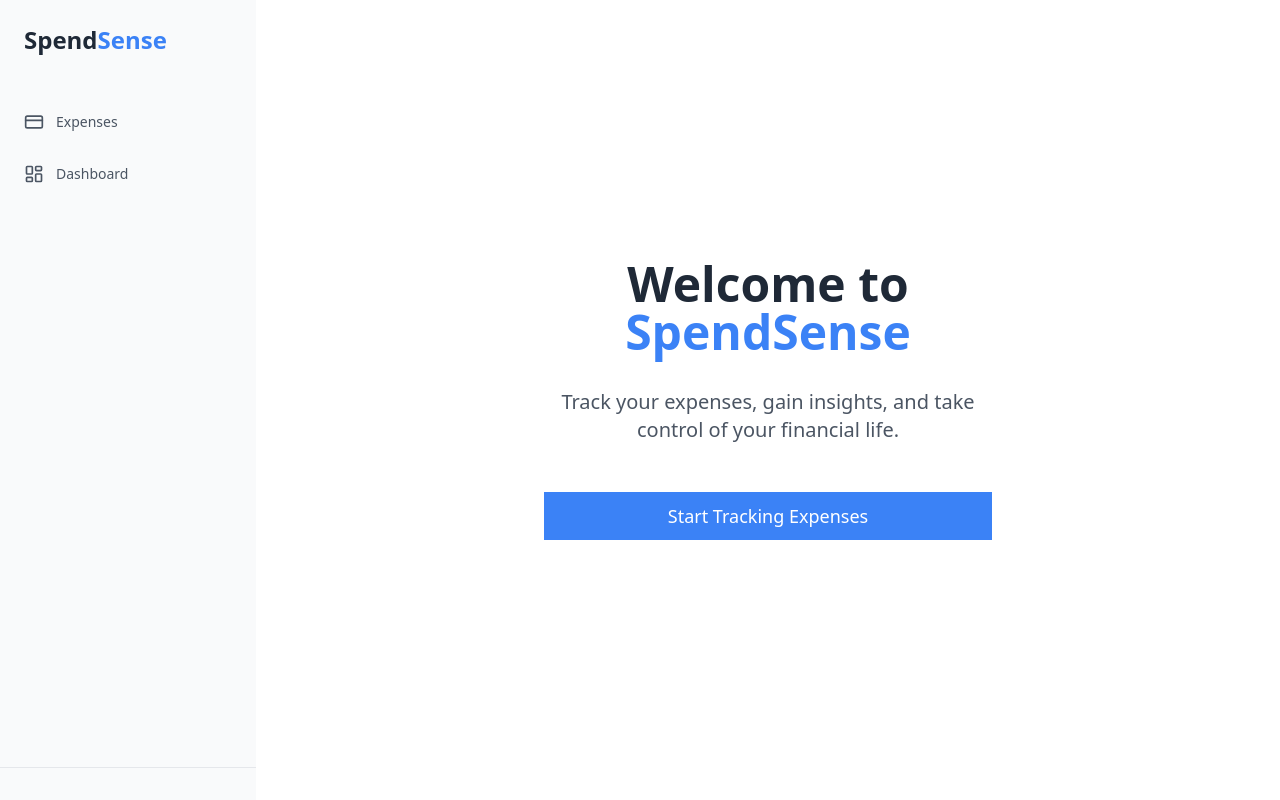
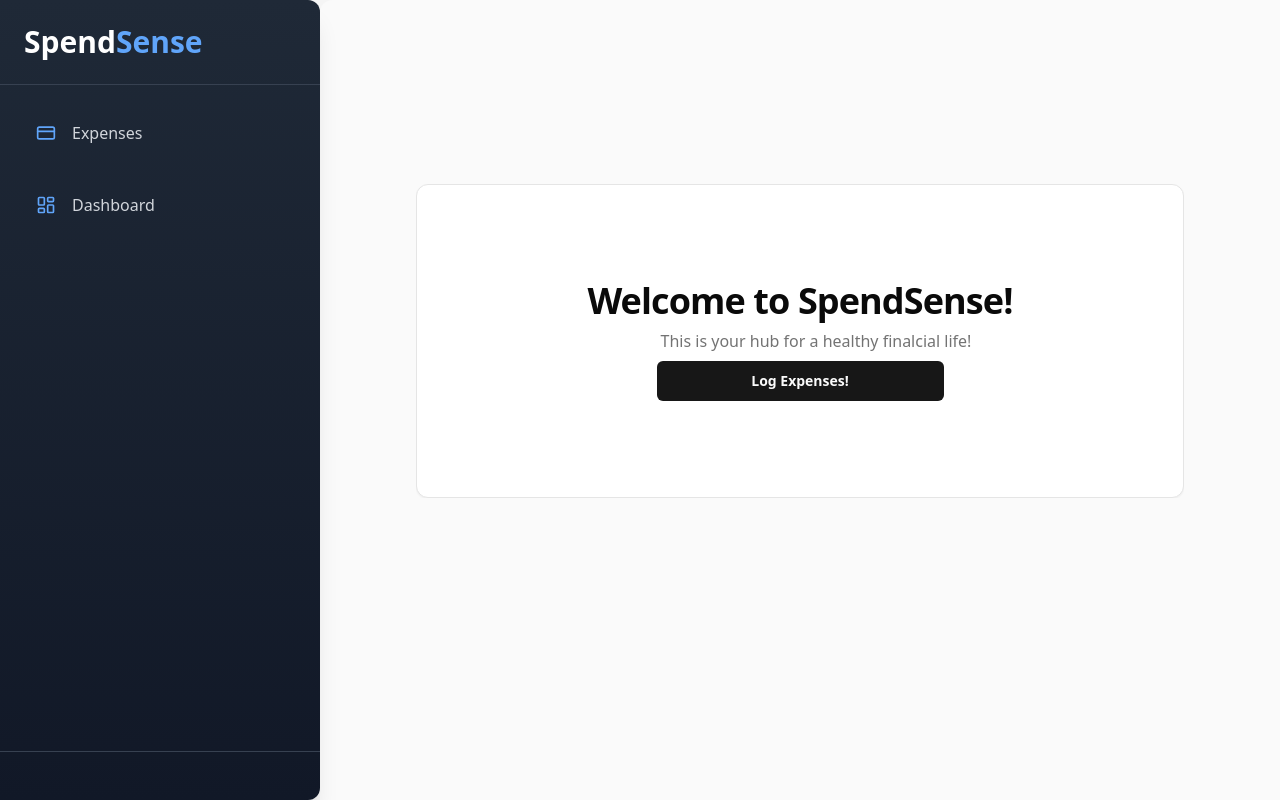
Before and after one commit to Rithvik8001/EveryDollar, a Next.js app: page /SpendSense in a window 1280 px wide. Built offline with nearby package versions, Linux system fonts and the light colour scheme; no server answers; a web font is replaced by a local one.

Commit message:
spendsense page redesign

```diff
--- a/app/SpendSense/layout.tsx
+++ b/app/SpendSense/layout.tsx
@@ -7,6 +7,7 @@ import { CreditCard, LayoutDashboard, LogOut, Menu, X } from "lucide-react";
 import { Button } from "@/components/ui/button";
 import { cn } from "@/lib/utils";
 import { SignOutButton } from "@clerk/nextjs";
+import { BadgeDollarSign } from "lucide-react";
 
 export default function SpendSenseLayout({
   children,
@@ -20,24 +21,24 @@ export default function SpendSenseLayout({
   const toggleSidebar = () => setIsSidebarOpen(!isSidebarOpen);
 
   return (
-    <div className="flex h-screen bg-white text-gray-800">
+    <div className="flex h-screen bg-neutral-100 text-gray-900">
       {/* Sidebar */}
       <aside
         className={cn(
-          "fixed inset-y-0 left-0 z-50 w-64 bg-gray-50 transform transition-transform duration-300 ease-in-out md:relative md:translate-x-0",
+          "fixed inset-y-0 left-0 z-40 w-80 bg-gradient-to-b from-gray-800 to-gray-900 text-white shadow-xl rounded-r-xl transform transition-transform duration-300 ease-in-out md:relative md:translate-x-0",
           isSidebarOpen ? "translate-x-0" : "-translate-x-full"
         )}
       >
         <div className="flex flex-col h-full">
-          <div className="p-6">
+          <div className="p-6 border-b border-gray-700">
             <Link href="/SpendSense">
-              <h1 className="text-2xl font-bold text-gray-800">
-                Spend<span className="text-blue-500">Sense</span>
+              <h1 className="text-3xl font-bold">
+                Spend<span className="text-blue-400">Sense</span>
               </h1>
             </Link>
           </div>
-          <nav className="flex-grow px-4 py-6">
-            <ul className="space-y-4">
+          <nav className="flex-grow px-6 py-6">
+            <ul className="space-y-6">
               <NavItem
                 href="/SpendSense/expenses"
                 icon={CreditCard}
@@ -52,34 +53,32 @@ export default function SpendSenseLayout({
               />
             </ul>
           </nav>
-          <div className="p-4 border-t border-gray-200">
+          <div className="p-6 border-t border-gray-700">
             {user && (
-              <div className="flex items-center space-x-3">
+              <div className="flex items-center space-x-4">
                 <img
                   src={user.imageUrl}
                   alt={user.fullName || "User"}
-                  className="w-10 h-10 rounded-full"
+                  className="w-12 h-12 rounded-full border-2 border-blue-500 shadow-md"
                 />
                 <div className="flex-grow">
-                  <p className="text-sm font-medium truncate">
+                  <p className="text-sm font-semibold truncate">
                     {user.fullName}
                   </p>
-                  <p className="text-xs text-gray-500 truncate">
+                  <p className="text-xs text-gray-400 truncate">
                     {user.primaryEmailAddress?.emailAddress}
                   </p>
                 </div>
-                <Button
-                  variant="ghost"
-                  size="icon"
-                  className="text-gray-500 hover:text-gray-700 hover:bg-gray-100"
-                >
-                  <SignOutButton redirectUrl="/">
-                    <LogOut
-                      className="w- h-5"
-                      onClick={() => signOut({ redirectUrl: "/" })}
-                    />
-                  </SignOutButton>
-                </Button>
+                <SignOutButton redirectUrl="/">
+                  <Button
+                    variant="ghost"
+                    size="icon"
+                    className="text-gray-400 hover:text-white"
+                    onClick={() => signOut({ redirectUrl: "/" })}
+                  >
+                    <LogOut className="w-5 h-5" />
+                  </Button>
+                </SignOutButton>
               </div>
             )}
           </div>
@@ -89,24 +88,24 @@ export default function SpendSenseLayout({
       {/* Main content */}
       <div className="flex-1 flex flex-col overflow-hidden">
         {/* Mobile header */}
-        <header className="md:hidden flex justify-between items-center p-4 bg-white border-b border-gray-200">
+        <header className="md:hidden flex justify-between items-center p-4 bg-white shadow-md">
           <Link href="/SpendSense">
-            <h1 className="text-xl font-bold text-gray-800">
-              Spend<span className="text-blue-500">Sense</span>
+            <h1 className="text-2xl font-bold text-gray-800">
+              Spend<span className="text-blue-600">Sense</span>
             </h1>
           </Link>
           <Button
             variant="ghost"
             size="icon"
             onClick={toggleSidebar}
-            className="text-gray-500 hover:text-gray-700 hover:bg-gray-100"
+            className="text-gray-500 hover:text-gray-700"
           >
             {isSidebarOpen ? <X /> : <Menu />}
           </Button>
         </header>
 
         {/* Main content area */}
-        <main className="flex-1 overflow-auto bg-white p-4 md:p-8">
+        <main className="flex-1 overflow-auto bg-neutral-50 p-10 rounded-tl-xl">
           {children}
         </main>
       </div>
@@ -129,11 +128,11 @@ function NavItem({
     <li>
       <Link
         href={href}
-        className="flex items-center space-x-3 text-gray-600 hover:text-gray-800 hover:bg-gray-100 transition-colors p-2 rounded-lg group"
+        className="flex items-center space-x-4 text-gray-300 hover:text-white hover:bg-gray-700 p-3 rounded-lg transition"
         onClick={onClick}
       >
-        <Icon className="w-5 h-5" />
-        <span className="text-sm font-medium">{label}</span>
+        <Icon className="w-5 h-5 text-blue-400 group-hover:text-blue-600" />
+        <span className="text-base font-medium">{label}</span>
       </Link>
     </li>
   );
--- a/app/SpendSense/page.tsx
+++ b/app/SpendSense/page.tsx
@@ -1,23 +1,25 @@
 import { Button } from "@/components/ui/button";
+import { Card, CardDescription, CardTitle } from "@/components/ui/card";
 import Link from "next/link";
 
 export default function SpendSensePage() {
   return (
-    <div className="min-h-full w-full flex flex-col justify-center items-center px-4 sm:px-6 lg:px-8">
-      <div className="max-w-md w-full space-y-8 text-center">
-        <h1 className="text-4xl sm:text-5xl font-bold text-gray-800 leading-tight">
-          Welcome to <span className="text-blue-500">SpendSense</span>
-        </h1>
-        <p className="text-xl text-gray-600">
-          Track your expenses, gain insights, and take control of your financial
-          life.
-        </p>
-        <div className="pt-4">
-          <Link href="/SpendSense/expenses" className="block w-full">
-            <Button className="w-full text-lg py-6 bg-blue-500 text-white hover:bg-blue-600 transition-all duration-300 ease-in-out">
-              Start Tracking Expenses
-            </Button>
-          </Link>
+    <div className="min-h-screen flex flex-col">
+      <div className="sm:max-w-3xl max-w-lg w-full mx-auto">
+        <div className="sm:mt-36 mt-32 overflow-hidden">
+          <Card className="p-24 rounded-xl flex flex-col space-y-2">
+            <CardTitle className="text-4xl font-bold text-center">
+              Welcome to SpendSense!
+            </CardTitle>
+            <CardDescription className="pl-8 text-md text-neutral-500 text-center">
+              This is your hub for a healthy finalcial life!
+            </CardDescription>
+            <Link className="w-full flex" href={"/SpendSense/expenses"}>
+              <Button className="w-1/2 mx-auto font-bold" variant={"default"}>
+                Log Expenses!
+              </Button>
+            </Link>
+          </Card>
         </div>
       </div>
     </div>
--- a/app/globals.css
+++ b/app/globals.css
@@ -32,3 +32,68 @@ body {
     transform: translateY(0px);
   }
 }
+
+@layer base {
+  :root {
+    --background: 0 0% 100%;
+    --foreground: 0 0% 3.9%;
+    --card: 0 0% 100%;
+    --card-foreground: 0 0% 3.9%;
+    --popover: 0 0% 100%;
+    --popover-foreground: 0 0% 3.9%;
+    --primary: 0 0% 9%;
+    --primary-foreground: 0 0% 98%;
+    --secondary: 0 0% 96.1%;
+    --secondary-foreground: 0 0% 9%;
+    --muted: 0 0% 96.1%;
+    --muted-foreground: 0 0% 45.1%;
+    --accent: 0 0% 96.1%;
+    --accent-foreground: 0 0% 9%;
+    --destructive: 0 84.2% 60.2%;
+    --destructive-foreground: 0 0% 98%;
+    --border: 0 0% 89.8%;
+    --input: 0 0% 89.8%;
+    --ring: 0 0% 3.9%;
+    --chart-1: 12 76% 61%;
+    --chart-2: 173 58% 39%;
+    --chart-3: 197 37% 24%;
+    --chart-4: 43 74% 66%;
+    --chart-5: 27 87% 67%;
+    --radius: 0.5rem;
+  }
+  .dark {
+    --background: 0 0% 3.9%;
+    --foreground: 0 0% 98%;
+    --card: 0 0% 3.9%;
+    --card-foreground: 0 0% 98%;
+    --popover: 0 0% 3.9%;
+    --popover-foreground: 0 0% 98%;
+    --primary: 0 0% 98%;
+    --primary-foreground: 0 0% 9%;
+    --secondary: 0 0% 14.9%;
+    --secondary-foreground: 0 0% 98%;
+    --muted: 0 0% 14.9%;
+    --muted-foreground: 0 0% 63.9%;
+    --accent: 0 0% 14.9%;
+    --accent-foreground: 0 0% 98%;
+    --destructive: 0 62.8% 30.6%;
+    --destructive-foreground: 0 0% 98%;
+    --border: 0 0% 14.9%;
+    --input: 0 0% 14.9%;
+    --ring: 0 0% 83.1%;
+    --chart-1: 220 70% 50%;
+    --chart-2: 160 60% 45%;
+    --chart-3: 30 80% 55%;
+    --chart-4: 280 65% 60%;
+    --chart-5: 340 75% 55%;
+  }
+}
+
+@layer base {
+  * {
+    @apply border-border;
+  }
+  body {
+    @apply bg-background text-foreground;
+  }
+}
```
Also changed, not shown: components.json, 1 other file (tests, documents, lock files or other folders).
